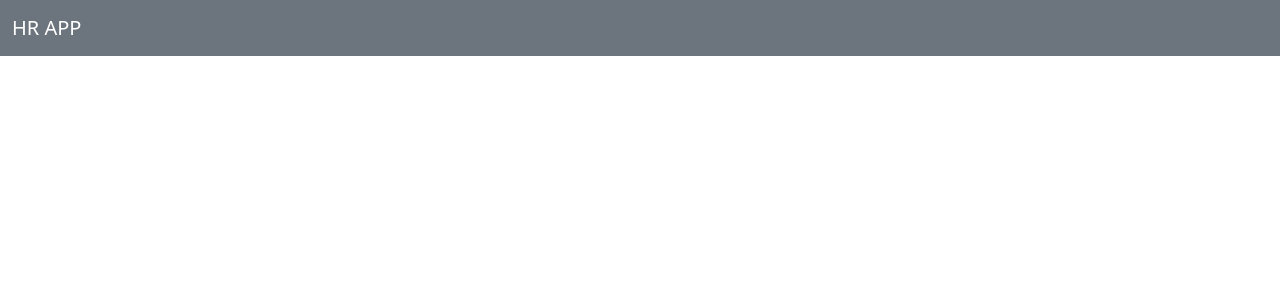
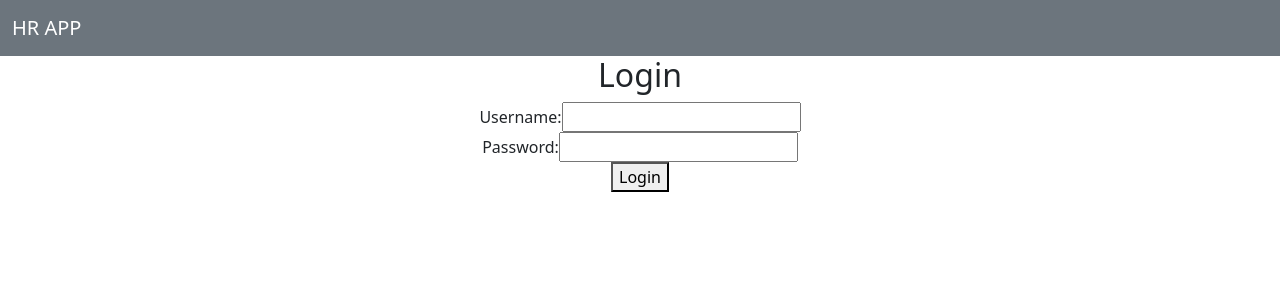
Before and after one commit to biancabalea/ProiectISW, a React (Create React App) app: page / in a window 1280 px wide. Before the commit this address had no page. Shown: the top 300 px of the page. Built offline with nearby package versions, Linux system fonts and the light colour scheme.

Commit message:
Add files via upload

```diff
--- a/src/App.js
+++ b/src/App.js
@@ -2,6 +2,7 @@
 import "../node_modules/bootstrap/dist/css/bootstrap.min.css";
 import Navbar from "./layout/Navbar";
 import Home from "./pages/Home";
+import Login from "./pages/Login";
 import UserHome from "./pages/UserHome";
 import { BrowserRouter as Router, Routes, Route } from "react-router-dom";
 import AddUser from "./users/AddUser";
@@ -15,6 +16,7 @@
         <Navbar />
 
         <Routes>
+          <Route exact path="/" element={<Login />} />
           <Route exact path="/home" element={<Home />} />
           <Route exact path="/userhome" element={<UserHome />} />
           <Route exact path="/adduser" element={<AddUser />} />
--- /dev/null
+++ b/src/pages/Login.js
@@ -0,0 +1,45 @@
+import React, { useState } from "react";
+import { useNavigate } from "react-router-dom";
+
+const Login = () => {
+  const [username, setUsername] = useState("");
+  const [password, setPassword] = useState("");
+  const navigate = useNavigate();
+
+  const handleLogin = (e) => {
+    e.preventDefault();
+
+    if (username === "admin" && password === "admin") {
+      navigate("/home");
+    } else {
+      navigate("/userhome");
+    }
+  };
+
+  return (
+    <div>
+      <h2>Login</h2>
+      <form onSubmit={handleLogin}>
+        <div>
+          <label>Username:</label>
+          <input
+            type="text"
+            value={username}
+            onChange={(e) => setUsername(e.target.value)}
+          />
+        </div>
+        <div>
+          <label>Password:</label>
+          <input
+            type="password"
+            value={password}
+            onChange={(e) => setPassword(e.target.value)}
+          />
+        </div>
+        <button type="submit">Login</button>
+      </form>
+    </div>
+  );
+};
+
+export default Login;
```
